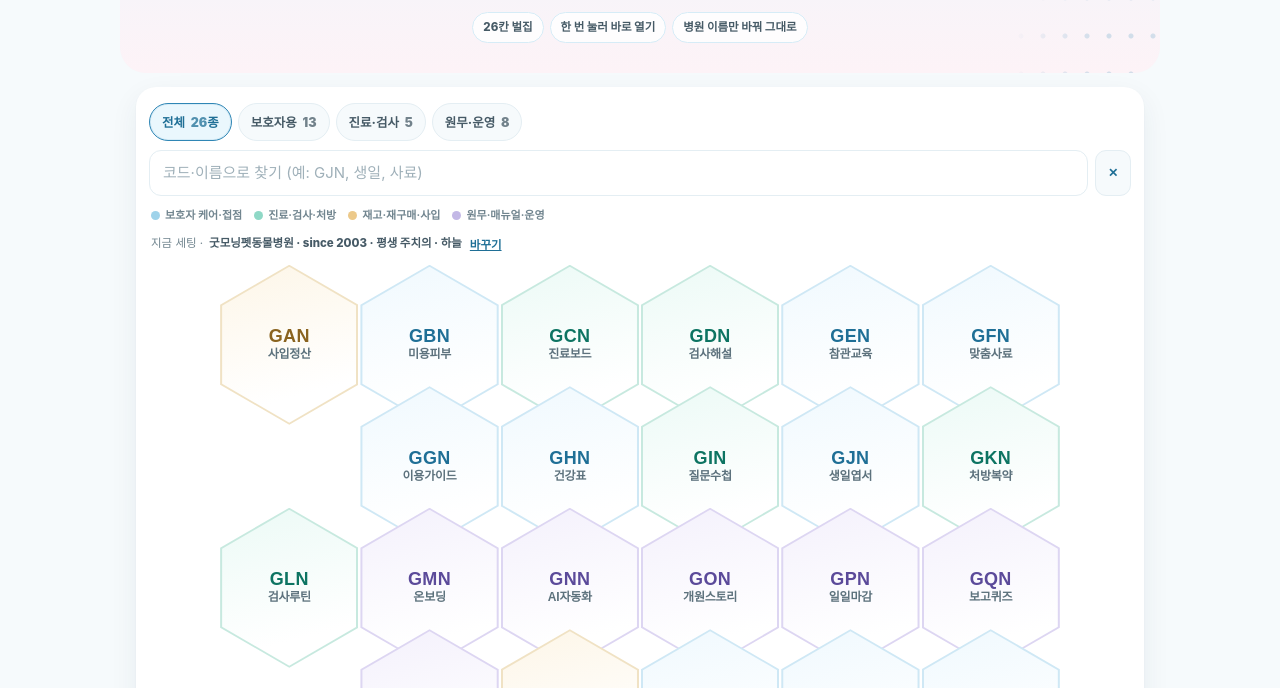
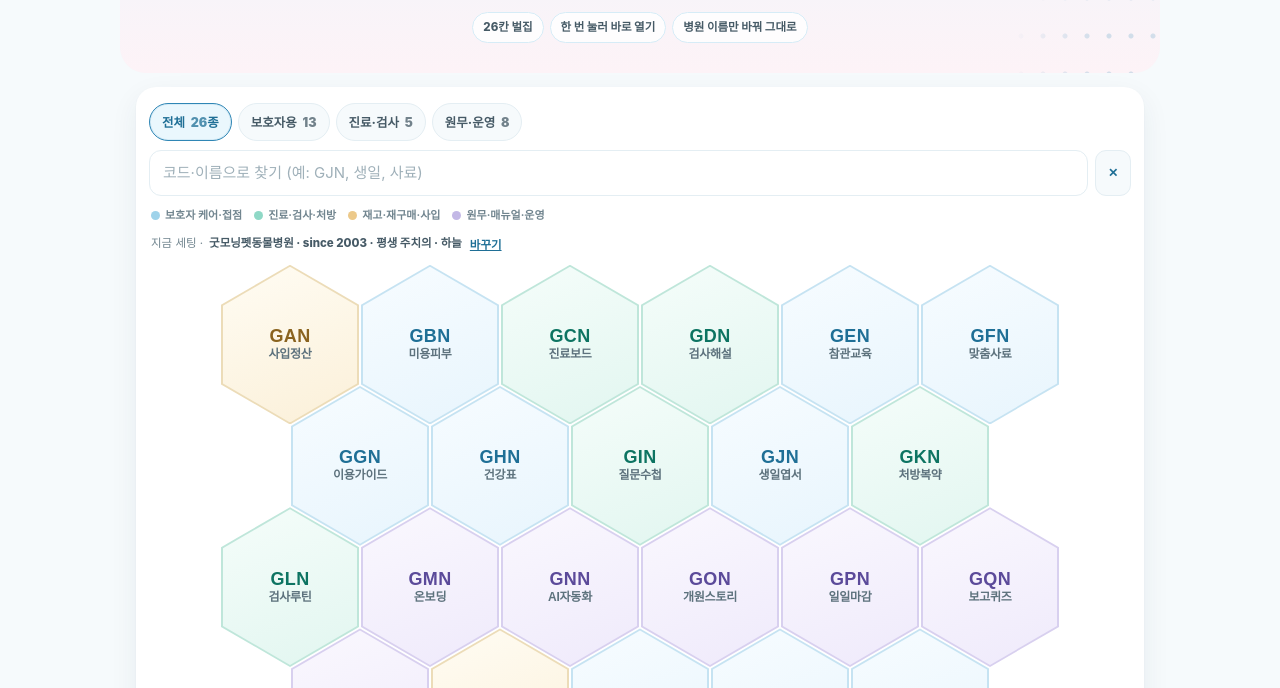
Before and after one commit to t01051327575-bit/petmate-guide, a plain HTML site: page net.html in a window 1280 px wide. Shown: the part 225-913 px from the top of the page. Drawn offline with Linux system fonts and the light colour scheme.

Commit message:
net.html: nest honeycomb rows by half-cell and strengthen cell fills

```diff
--- a/net.html
+++ b/net.html
@@ -75,20 +75,20 @@
   position:absolute;clip-path:polygon(50% 0%,100% 25%,100% 75%,50% 100%,0% 75%,0% 25%);
   -webkit-clip-path:polygon(50% 0%,100% 25%,100% 75%,50% 100%,0% 75%,0% 25%);
 }
-.hex .ring{inset:1px;background:#dbeaf2;transition:background .16s ease}
+.hex .ring{inset:1px;background:#c6e3f2;transition:background .16s ease}
 .hex .face{inset:3px;display:flex;flex-direction:column;align-items:center;justify-content:center;padding:0 5px;text-align:center;transition:filter .16s ease}
 .hex .hc{font-weight:900;letter-spacing:.02em;line-height:1.05;color:#1f6f96}
 .hex .hl{font-weight:800;line-height:1.16;letter-spacing:-.02em;color:#5d727d;margin-top:2px;max-width:96%}
-.hex.t-care .face{background:linear-gradient(165deg,#f0f9fe 0%,#ffffff 78%)}
-.hex.t-care .ring{background:#cfe8f5}
-.hex.t-clinic .face{background:linear-gradient(165deg,#ecfaf6 0%,#ffffff 78%)}
-.hex.t-clinic .ring{background:#c7e9df}
+.hex.t-care .face{background:linear-gradient(160deg,#f7fcff 0%,#e8f5fd 100%)}
+.hex.t-care .ring{background:#c6e3f2}
+.hex.t-clinic .face{background:linear-gradient(160deg,#f5fdfa 0%,#e2f6f0 100%)}
+.hex.t-clinic .ring{background:#bfe6da}
 .hex.t-clinic .hc{color:#0d7462}
-.hex.t-stock .face{background:linear-gradient(165deg,#fdf6e8 0%,#ffffff 78%)}
-.hex.t-stock .ring{background:#f0e2c4}
+.hex.t-stock .face{background:linear-gradient(160deg,#fffcf3 0%,#fbf0d9 100%)}
+.hex.t-stock .ring{background:#ecdcb8}
 .hex.t-stock .hc{color:#8a631f}
-.hex.t-admin .face{background:linear-gradient(165deg,#f4f1fc 0%,#ffffff 78%)}
-.hex.t-admin .ring{background:#ddd6f2}
+.hex.t-admin .face{background:linear-gradient(160deg,#faf8fe 0%,#efeafb 100%)}
+.hex.t-admin .ring{background:#d8d0ef}
 .hex.t-admin .hc{color:#5b4a9a}
 .hex:hover{transform:translateY(-2px)}
 .hex:hover .face{filter:brightness(1.03) saturate(1.06)}
@@ -401,14 +401,14 @@ html.sheet-open body{overflow:hidden}
     var C = w < 480 ? 4 : (w < 780 ? 5 : 6);
     var plan = ROWPLAN[C], maxN = 0, r, j, n;
     for (r = 0; r < plan.length; r++) { if (plan[r] > maxN) maxN = plan[r]; }
-    var W = w / (maxN + 1);
+    var W = (w - 2) / (maxN + 1);
     var H = W * 1.1547;
     comb.style.height = Math.ceil((plan.length - 1) * 0.75 * H + H) + 'px';
 
     var i = 0, html = '';
     for (r = 0; r < plan.length; r++) {
       n = plan[r];
-      var left = (w - maxN * W) / 2 + (maxN - n) * W / 2 + (r % 2 ? W / 2 : 0);
+      var left = (w - maxN * W) / 2 + (r % 2 ? W / 2 : 0) + Math.floor((maxN - n) / 2) * W;
       var cells = '';
       for (j = 0; j < n && i < HEXES.length; j++, i++) { cells += hexHTML(HEXES[i], W, H); }
       html += '<div class="comb-row" style="left:' + left.toFixed(2) + 'px;top:' + (r * 0.75 * H).toFixed(2) +
```
